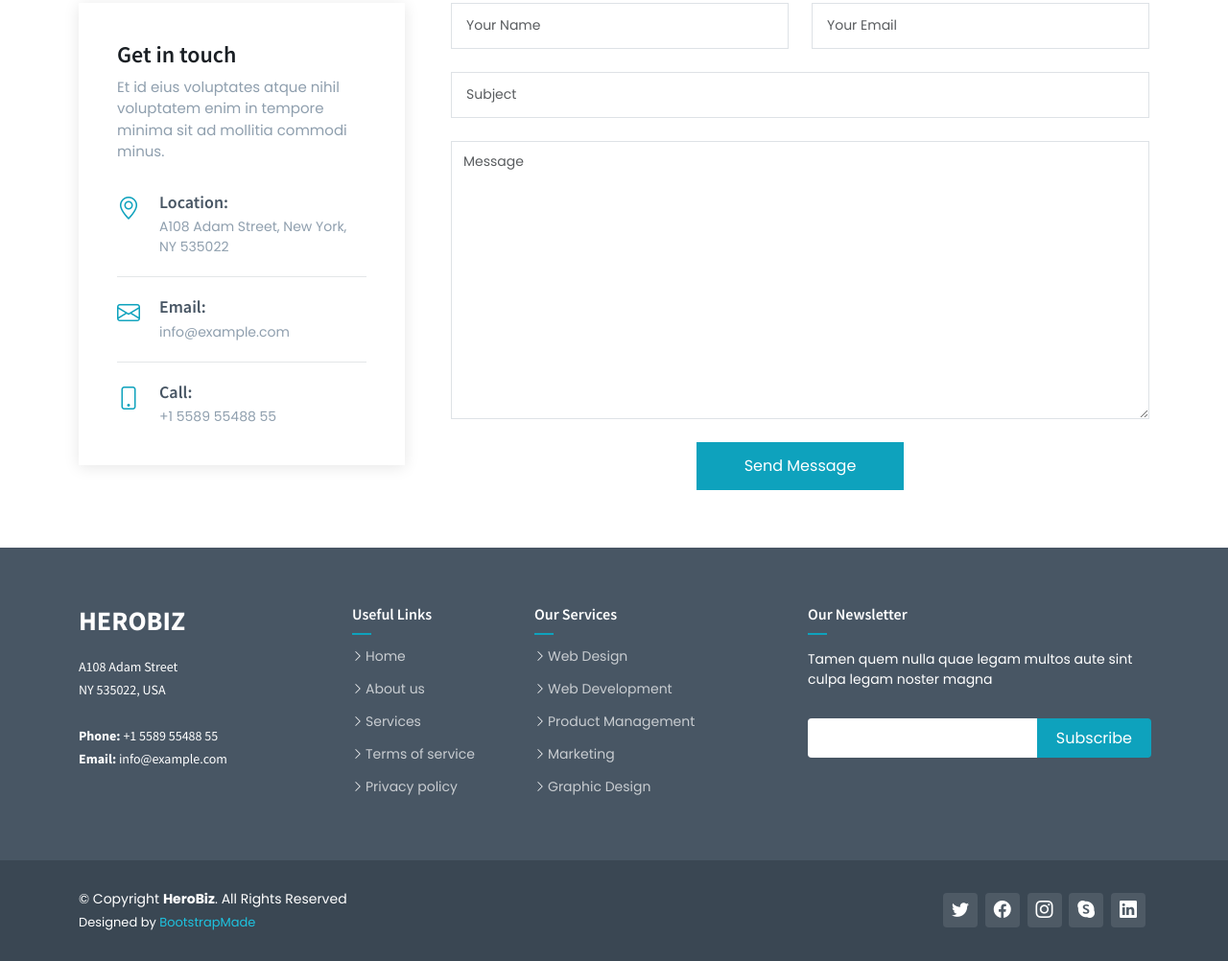
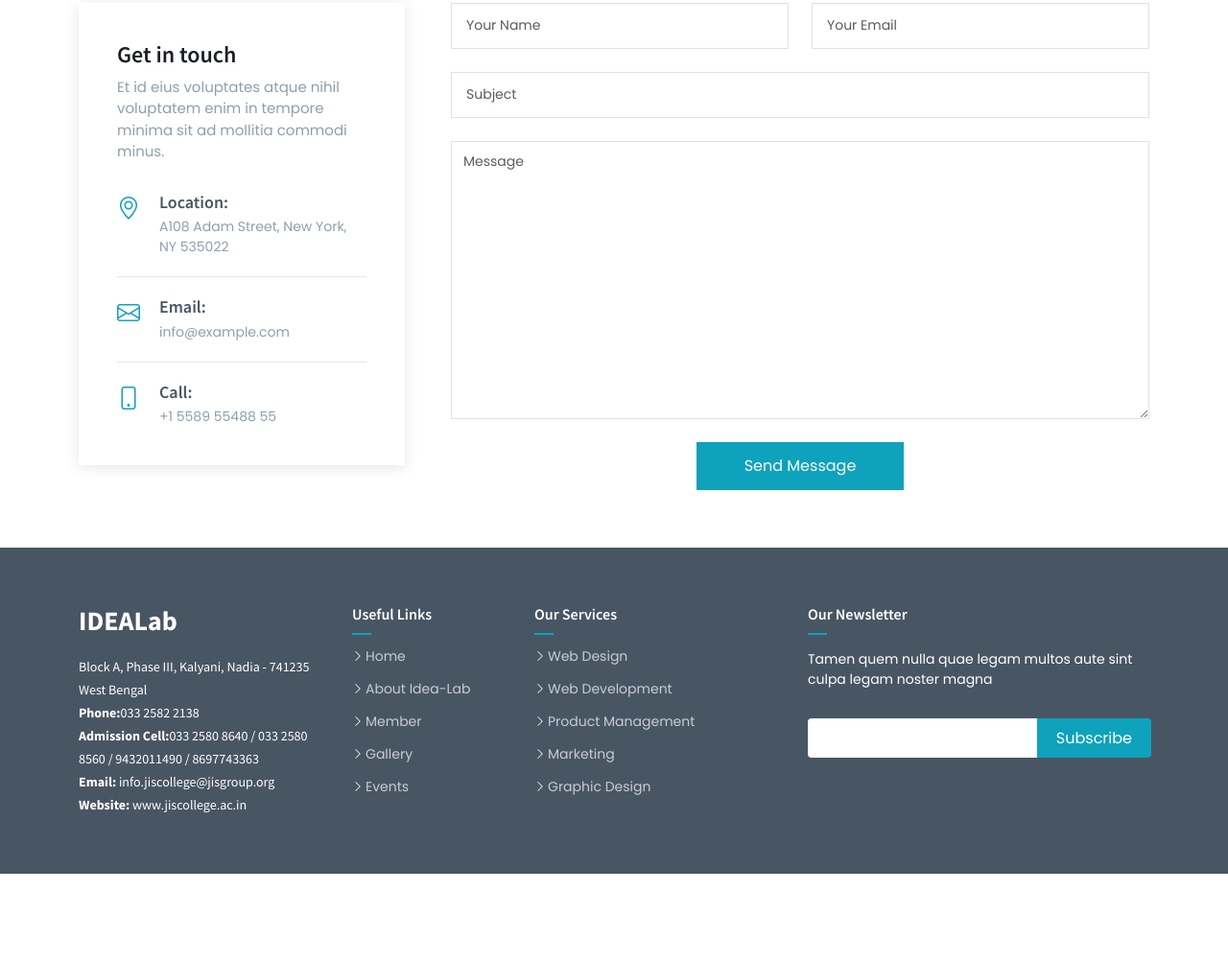
Before and after one commit to mdmustafaalam/idea_lab, a plain HTML site: page index.html in a window 1280 px wide. Shown: the part 2352-3354 px from the top of the page at 96% size. After the commit the page ends 3263 px from the top, so only its background shows below. Drawn offline with nearby package versions, Linux system fonts and the light colour scheme; a web font is replaced by a local one.

Commit message:
change footer

```diff
--- a/assets/css/main.css
+++ b/assets/css/main.css
@@ -3025,7 +3025,7 @@ section {
   padding: 2px 0 2px 0;
   line-height: 1;
   font-weight: 700;
-  text-transform: uppercase;
+  /*text-transform: uppercase;*/
 }
 
 .footer .footer-content .footer-info h3 span {
--- a/index.html
+++ b/index.html
@@ -310,12 +310,15 @@
 
           <div class="col-lg-3 col-md-6">
             <div class="footer-info">
-              <h3>HeroBiz</h3>
+              <h3>IDEALab</h3>
               <p>
-                A108 Adam Street <br>
-                NY 535022, USA<br><br>
-                <strong>Phone:</strong> +1 5589 55488 55<br>
-                <strong>Email:</strong> info@example.com<br>
+                Block A, Phase III,
+Kalyani, Nadia - 741235 West Bengal<br>
+
+                <strong>Phone:</strong>033 2582 2138<br>
+                <strong>Admission Cell:</strong>033 2580 8640 / 033 2580 8560 / 9432011490 / 8697743363<br>
+                <strong>Email:</strong>  info.jiscollege@jisgroup.org<br>
+                <strong>Website:</strong>  www.jiscollege.ac.in<br>
               </p>
             </div>
           </div>
@@ -324,10 +327,10 @@
             <h4>Useful Links</h4>
             <ul>
               <li><i class="bi bi-chevron-right"></i> <a href="#">Home</a></li>
-              <li><i class="bi bi-chevron-right"></i> <a href="#">About us</a></li>
-              <li><i class="bi bi-chevron-right"></i> <a href="#">Services</a></li>
-              <li><i class="bi bi-chevron-right"></i> <a href="#">Terms of service</a></li>
-              <li><i class="bi bi-chevron-right"></i> <a href="#">Privacy policy</a></li>
+              <li><i class="bi bi-chevron-right"></i> <a href="#">About Idea-Lab </a></li>
+              <li><i class="bi bi-chevron-right"></i> <a href="#">Member</a></li>
+              <li><i class="bi bi-chevron-right"></i> <a href="#">Gallery</a></li>
+              <li><i class="bi bi-chevron-right"></i> <a href="#">Events</a></li>
             </ul>
           </div>
 
@@ -355,7 +358,7 @@
       </div>
     </div>
 
-    <div class="footer-legal text-center">
+    <!-- <div class="footer-legal text-center">
       <div class="container d-flex flex-column flex-lg-row justify-content-center justify-content-lg-between align-items-center">
 
         <div class="d-flex flex-column align-items-center align-items-lg-start">
@@ -376,7 +379,7 @@
         </div>
 
       </div>
-    </div>
+    </div> -->
 
   </footer><!-- End Footer -->
 
```
